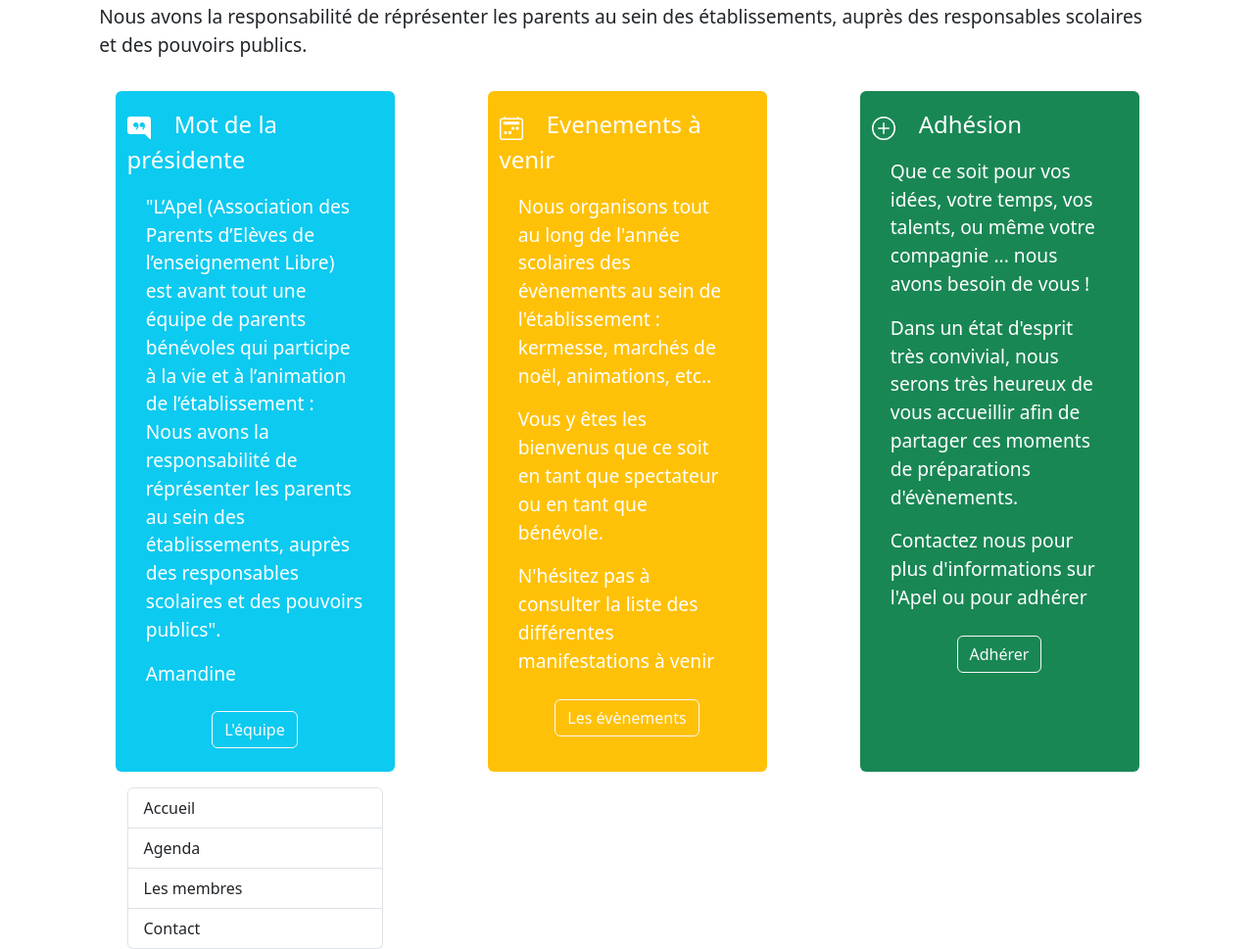
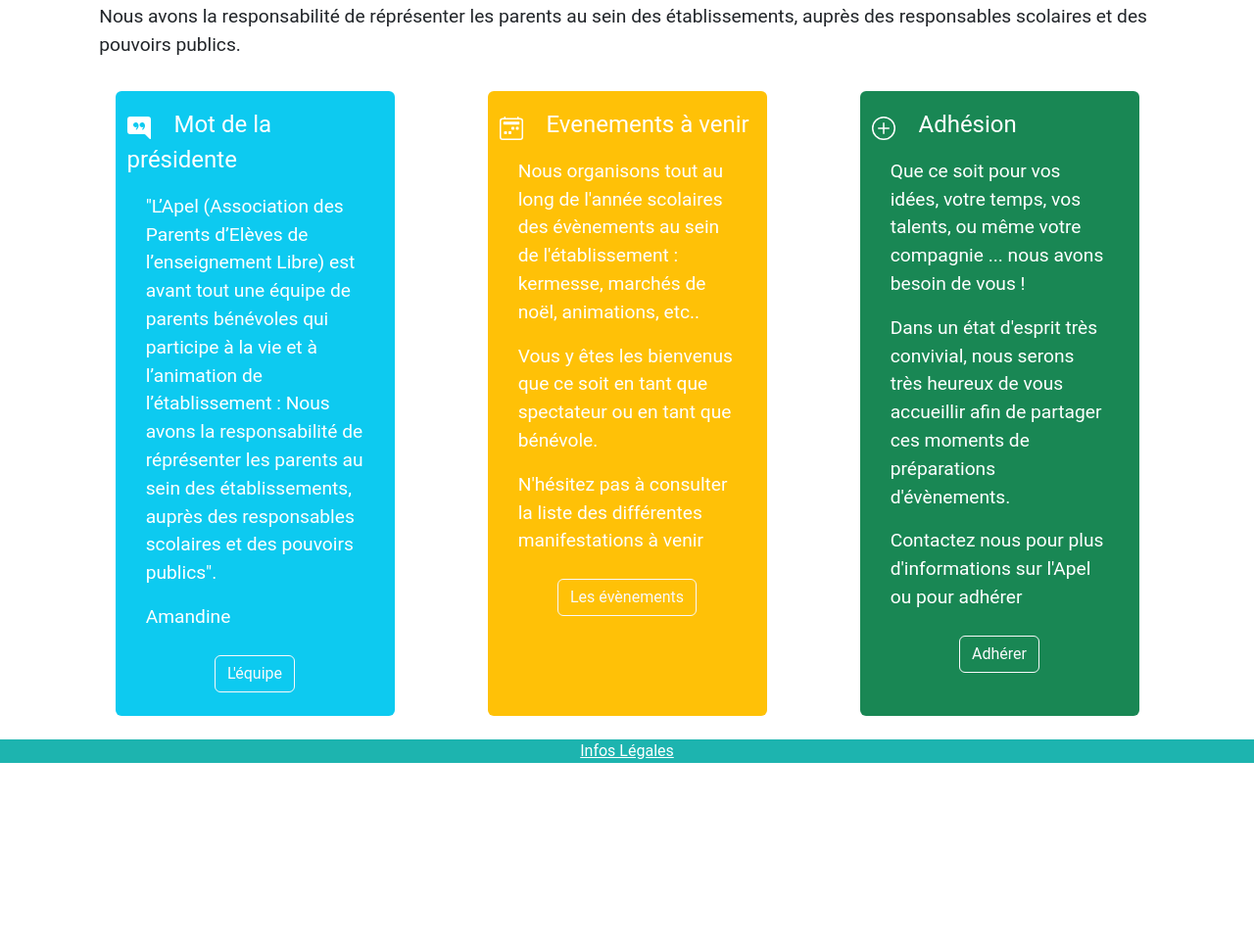
Before and after one commit to Sylv1M/evaluation1, a plain HTML site: page index.html in a window 1280 px wide. Shown: the part 1071-2040 px from the top of the page at 98% size. After the commit the page ends 1850 px from the top, so only its background shows below. Drawn offline with nearby package versions, Linux system fonts and the light colour scheme; a web font is replaced by a local one.

Commit message:
Changement padding et footer

```diff
--- a/index.html
+++ b/index.html
@@ -10,13 +10,16 @@
     <link href="https://cdn.jsdelivr.net/npm/bootstrap@5.3.0-alpha1/dist/css/bootstrap.min.css"
     rel="stylesheet" integrity="sha384-GLhlTQ8iRABdZLl6O3oVMWSktQOp6b7In1Zl3/Jr59b6EGGoI1aFkw7cmDA6j6gD"
     crossorigin="anonymous">
+    <link rel="preconnect" href="https://fonts.googleapis.com">
+    <link rel="preconnect" href="https://fonts.gstatic.com" crossorigin>
+    <link href="https://fonts.googleapis.com/css2?family=Chelsea+Market&family=Great+Vibes&family=Lato:wght@100&display=swap" rel="stylesheet">
     <link rel="stylesheet" type="text/css" href="style.css">
     <title>Saint François t'Apel - Association des Parents d'élèves de Saint-François à Mouvaux</title>
     <meta name="description" content="Retrouvez toutes les informations concernant l'association de l'APEL : Saint François t'apel de Mouvaux - Les évènements, l'adhésion, l'équipe et les infos utiles"/>
 </head>
 <body>
     <header class="container-fluid">
-        <img class="logoh" src="img/logo.png">
+        <img class="logoh" src="img/logo.png" alt="logo">
     </header>
     <div class="container-fluid mt-0">
     <nav class="navbar navbar-expand-lg navbar-light bg-white">
@@ -56,7 +59,7 @@
             </section>
         </div>
         <div class="row justify-content-around">
-            <section class="col-lg-3 bg-info border-info rounded mt-3 text-white">
+            <section class="col-lg-3 bg-info border-info rounded mt-sm-3 text-white">
               <div class="mt-3 mb-3">
                 <svg xmlns="http://www.w3.org/2000/svg" width="1.5em" height="1.5em" fill="currentColor" class="bi bi-chat-right-quote-fill" viewBox="0 0 16 16">
                     <path d="M16 2a2 2 0 0 0-2-2H2a2 2 0 0 0-2 2v8a2 2 0 0 0 2 2h9.586a1 1 0 0 1 .707.293l2.853 2.853a.5.5 0 0 0 .854-.353V2zM7.194 4.766c.087.124.163.26.227.401.428.948.393 2.377-.942 3.706a.446.446 0 0 1-.612.01.405.405 0 0 1-.011-.59c.419-.416.672-.831.809-1.22-.269.165-.588.26-.93.26C4.775 7.333 4 6.587 4 5.667 4 4.747 4.776 4 5.734 4c.271 0 .528.06.756.166l.008.004c.169.07.327.182.469.324.085.083.161.174.227.272zM11 7.073c-.269.165-.588.26-.93.26-.958 0-1.735-.746-1.735-1.666 0-.92.777-1.667 1.734-1.667.271 0 .528.06.756.166l.008.004c.17.07.327.182.469.324.085.083.161.174.227.272.087.124.164.26.228.401.428.948.392 2.377-.942 3.706a.446.446 0 0 1-.613.01.405.405 0 0 1-.011-.59c.42-.416.672-.831.81-1.22z"/>
@@ -67,7 +70,7 @@
                 <p>Amandine</p>
                 <button type="button" class="btn btn-outline-light mb-4 mt-4 mx-auto d-block">L'équipe</button>
             </section>
-            <section class="col-lg-3 bg-warning border-info rounded mt-3 text-white">
+            <section class="col-lg-3 bg-warning border-info rounded mt-sm-3 text-white">
                 <div class="mt-3 mb-3">
                     <svg xmlns="http://www.w3.org/2000/svg" width="1.5em" height="1.5em" fill="currentColor" class="bi bi-calendar2-week" viewBox="0 0 16 16">
                         <path d="M3.5 0a.5.5 0 0 1 .5.5V1h8V.5a.5.5 0 0 1 1 0V1h1a2 2 0 0 1 2 2v11a2 2 0 0 1-2 2H2a2 2 0 0 1-2-2V3a2 2 0 0 1 2-2h1V.5a.5.5 0 0 1 .5-.5zM2 2a1 1 0 0 0-1 1v11a1 1 0 0 0 1 1h12a1 1 0 0 0 1-1V3a1 1 0 0 0-1-1H2z"/>
@@ -80,7 +83,7 @@
                     <p>N'hésitez pas à consulter la liste des différentes manifestations à venir</p>
                     <button type="button" class="btn btn-outline-light mb-4 mt-4 mx-auto d-block">Les évènements</button>
             </section>
-            <section class="col-lg-3 bg-success border-info rounded mt-3 text-white">
+            <section class="col-lg-3 bg-success border-info rounded mt-sm-3 text-white">
                 <div class="mt-3 mb-3">
                     <svg xmlns="http://www.w3.org/2000/svg" width="1.5em" height="1.5em" fill="currentColor" class="bi bi-plus-circle" viewBox="0 0 16 16">
                         <path d="M8 15A7 7 0 1 1 8 1a7 7 0 0 1 0 14zm0 1A8 8 0 1 0 8 0a8 8 0 0 0 0 16z"/>
@@ -97,23 +100,8 @@
 
    </main>
 
-   <footer class="container mt-3">
-    <div class="row justify-content-around">
-        <div class="col-lg-3">
-        <ul class="list-group">
-            <li class="list-group-item">Accueil</li>
-            <li class="list-group-item">Agenda</li>
-            <li class="list-group-item">Les membres</li>
-            <li class="list-group-item">Contact</li>
-        </ul>
-        </div>
-        <div class="col-lg-3">
-
-        </div>
-        <div class="col-lg-3">
-
-        </div>
-    </div>
+   <footer class="mt-4">
+    <a class="text-white" href="#">Infos Légales</a>
    </footer>
 
 <script src="https://cdn.jsdelivr.net/npm/bootstrap@5.3.0-alpha1/dist/js/bootstrap.bundle.min.js"
--- a/style.css
+++ b/style.css
@@ -1,5 +1,6 @@
 *{
     font-size: 100%;
+    font-family: roboto;
 }
 
 @media screen and (max-width: 640px){
@@ -53,3 +54,8 @@ p{
 span{
     margin-left: 20px;
 }
+
+footer{
+    background-color: #1db4af;
+    text-align: center;
+}
```
